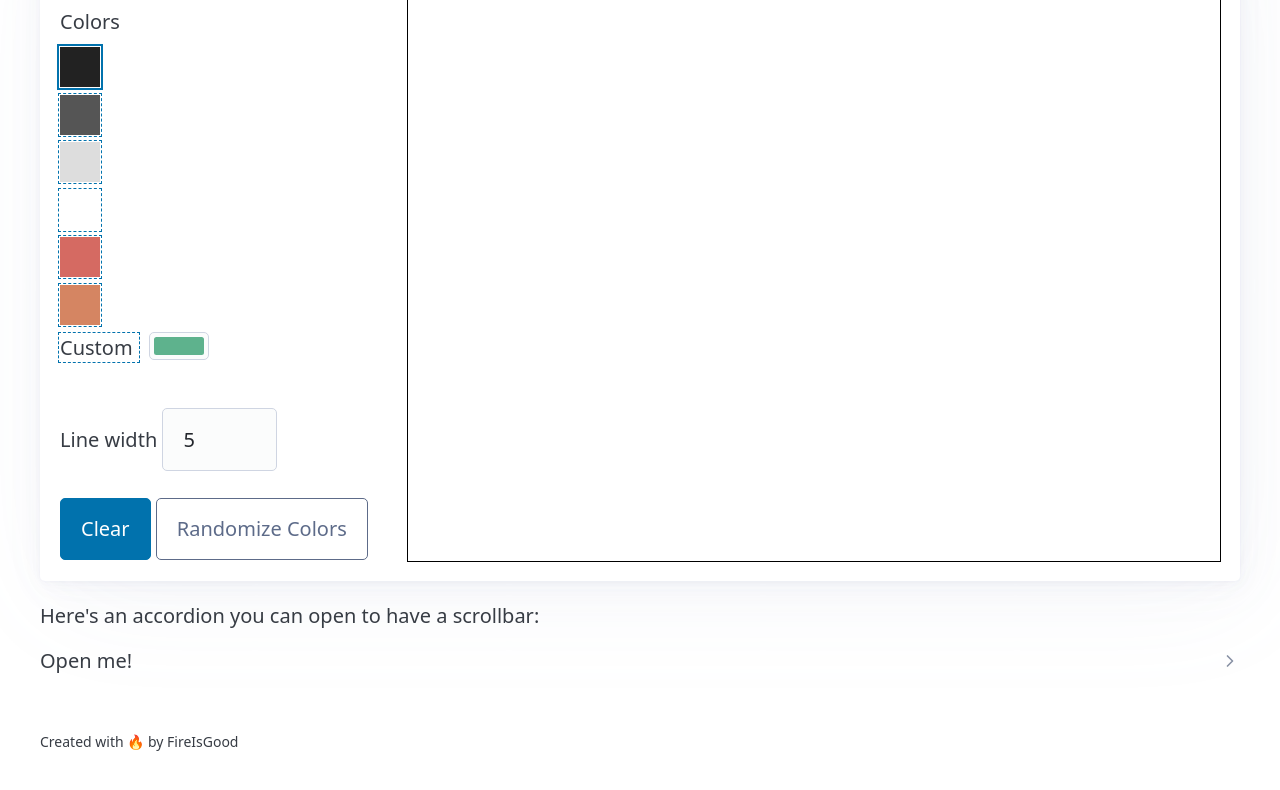
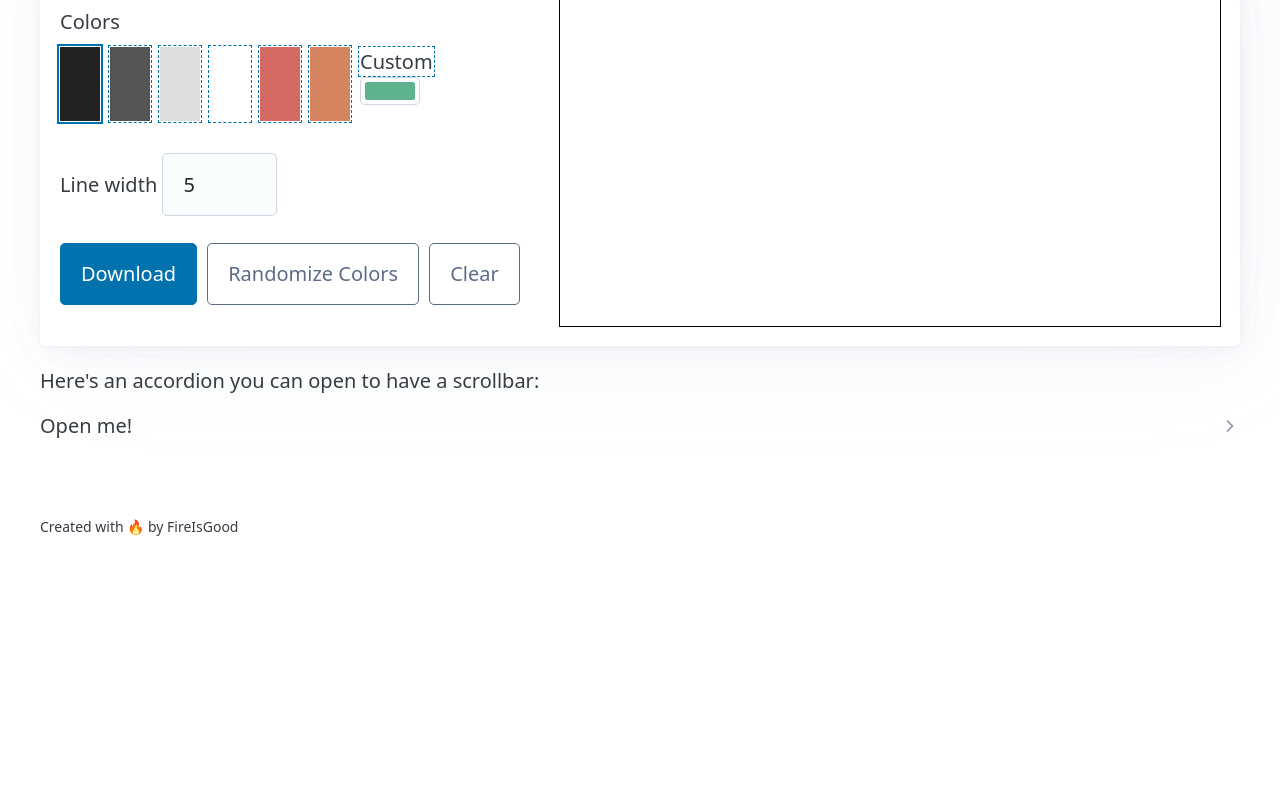
Before and after one commit to FireIsGood/test-drawing-app, a plain HTML site: page index.html in a window 1280 px wide. Shown: the part 223-1013 px from the top of the page. After the commit the page ends 800 px from the top, so only its background shows below. Drawn offline with nearby package versions, Linux system fonts and the light colour scheme.

Commit message:
Add download button

```diff
--- a/index.html
+++ b/index.html
@@ -69,8 +69,11 @@
             Line width
             <input type="number" id="lineWidth" min="1" value="5" placeholder="5" />
           </label>
-          <button id="clear">Clear</button>
-          <button id="randomize-colors" class="secondary outline">Randomize Colors</button>
+          <fieldset class="bottom-inputs">
+            <button id="download">Download</button>
+            <button id="randomize-colors" class="secondary outline">Randomize Colors</button>
+            <button id="clear" class="secondary outline">Clear</button>
+          </fieldset>
         </div>
         <div>
           <canvas id="drawing-area"></canvas>
--- a/script.js
+++ b/script.js
@@ -46,6 +46,13 @@ function randomizeColors() {
 }
 randomizeColors();
 
+function download() {
+  let link = document.createElement("a");
+  link.download = "canvas_export.png";
+  link.href = canvas.toDataURL();
+  link.click();
+}
+
 //! Event Listeners !//
 
 // Fix the screen if the window is resized
@@ -58,6 +65,9 @@ toolbar.addEventListener("click", (e) => {
   }
   if (e.target.id === "randomize-colors") {
     randomizeColors();
+  }
+  if (e.target.id === "download") {
+    download();
   }
 });
 function updateFromCustomColor() {
--- a/style.css
+++ b/style.css
@@ -25,6 +25,7 @@ footer {
 }
 
 h1 {
+  width: fit-content;
   background: #7f7fd5;
   background: linear-gradient(to right, #008493, #067db8, #6e68bd);
   background-clip: text;
@@ -47,6 +48,11 @@ details[role="button"] {
 
 #color-select input[type="radio"] {
   display: none;
+}
+#color-select {
+  display: grid;
+  grid-template-columns: repeat(auto-fit, 2rem);
+  gap: 0.5rem;
 }
 
 #toolbar label:has(input[type="radio"]) {
@@ -78,6 +84,12 @@ details[role="button"] {
   margin-inline-end: 1ch;
 }
 
+.bottom-inputs {
+  display: flex;
+  flex-wrap: wrap;
+  gap: 0.5rem;
+}
+
 canvas {
   width: 100%;
   height: 100%;
```
